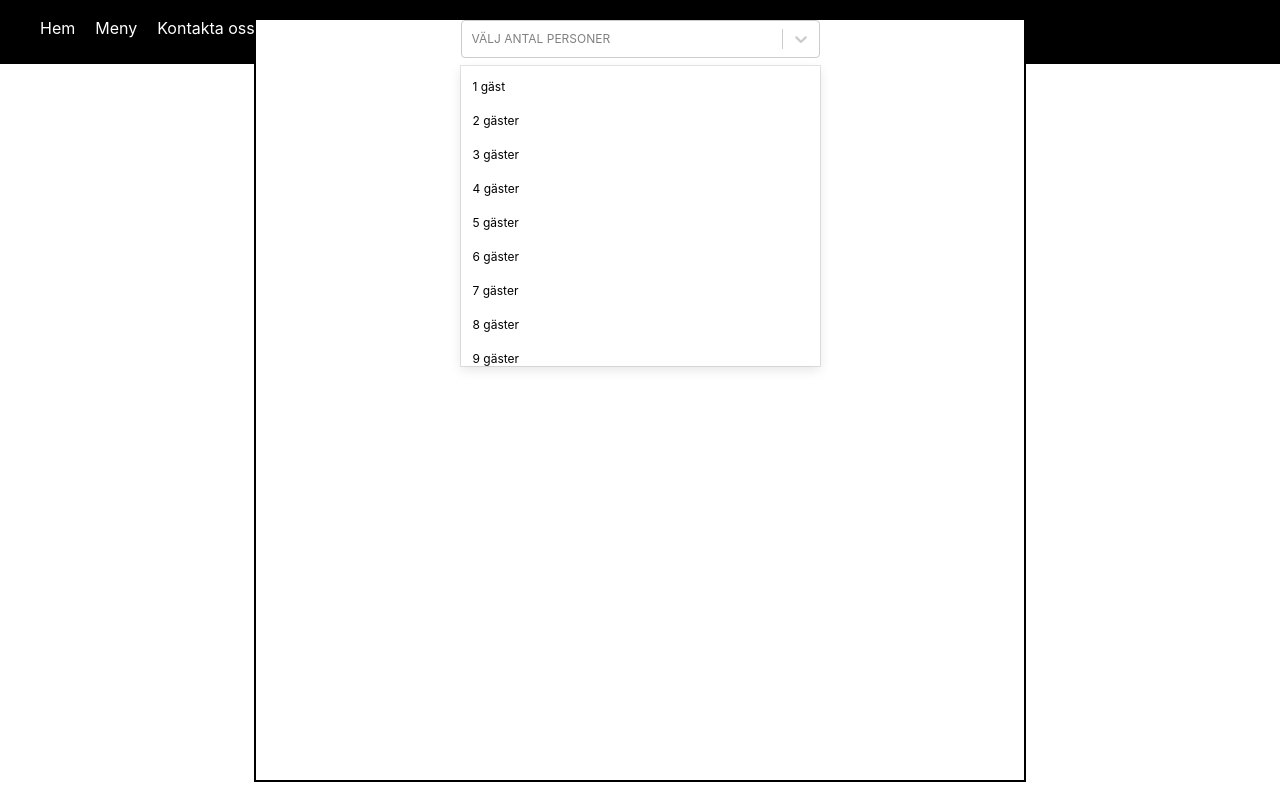
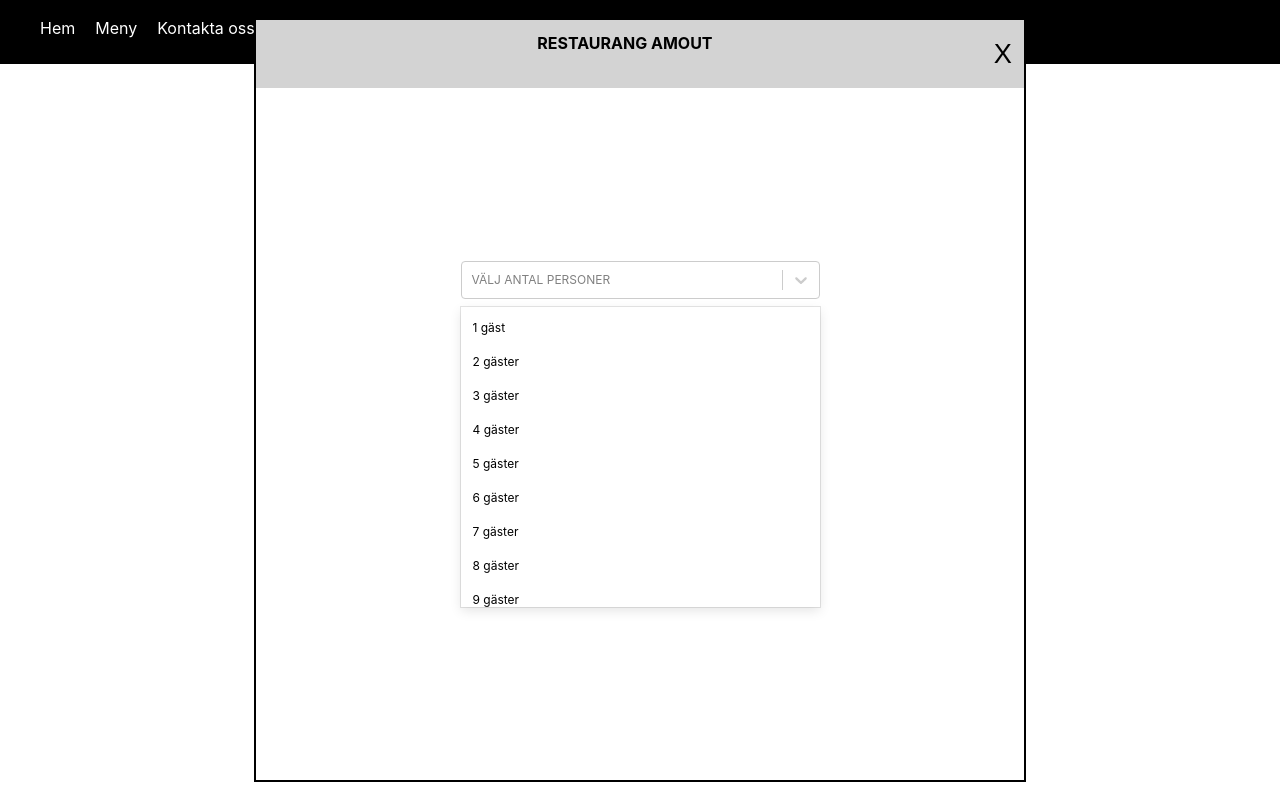
Before and after one commit to sannarossang/the-restaurant-react, a React (Vite) app in the folder fed22s-therestaurant/: page /booking in a window 1280 px wide. Built offline with nearby package versions, Linux system fonts and the light colour scheme.

Commit message:
(feat): add Title and ExitButton to modal

```diff
--- a/fed22s-therestaurant/src/components/pages/Booking.tsx
+++ b/fed22s-therestaurant/src/components/pages/Booking.tsx
@@ -8,7 +8,16 @@
 import { defaultBookingValues } from "../../models/defaultBookingValues";
 import { BookingSummary } from "../BookingSummary";
 import { BookingConfirmation } from "../BookingConfirmation";
-import { BookingModal, BookingWrapper } from "../styled/Booking/Booking";
+import {
+  BookingModal,
+  BookingWrapper,
+  ExitButton,
+  ModalContent,
+  ModalNavWrapper,
+  Title,
+} from "../styled/Booking/Booking";
+import { Link } from "react-router-dom";
+import { RestaurantTitle } from "../styled/Home/Home";
 
 export const Booking = () => {
   const [currentBooking, dispatch] = useReducer(
@@ -21,6 +30,13 @@
         <CurrentBookingDispatchContext.Provider value={dispatch}>
           <BookingWrapper>
             <BookingModal>
+              <ModalNavWrapper>
+                <Title>RESTAURANG AMOUT</Title>
+                <ExitButton>
+                  <Link to="/">X</Link>
+                </ExitButton>
+              </ModalNavWrapper>
+              <ModalContent>
                 {/* <BookingModal> */}
                 {!currentBooking.booker.email ? <BookingForm /> : <></>}
                 {currentBooking.booker.email && !currentBooking._id ? (
@@ -30,6 +46,7 @@
                 )}
                 {currentBooking._id ? <BookingConfirmation /> : <></>}
                 {/* </BookingModal> */}
+              </ModalContent>
             </BookingModal>
           </BookingWrapper>
         </CurrentBookingDispatchContext.Provider>
```
Lines whose indentation alone changed are shown as unchanged.
